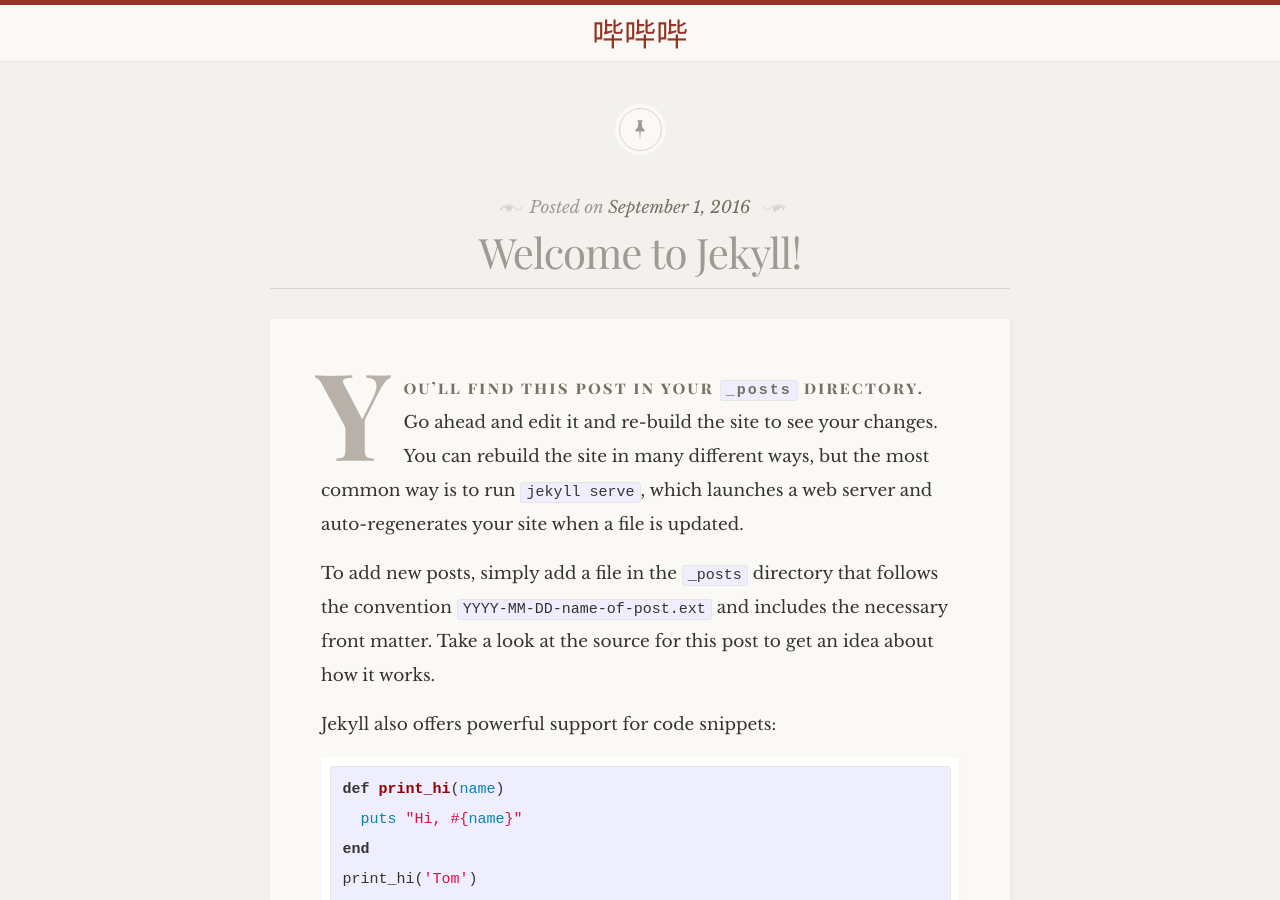
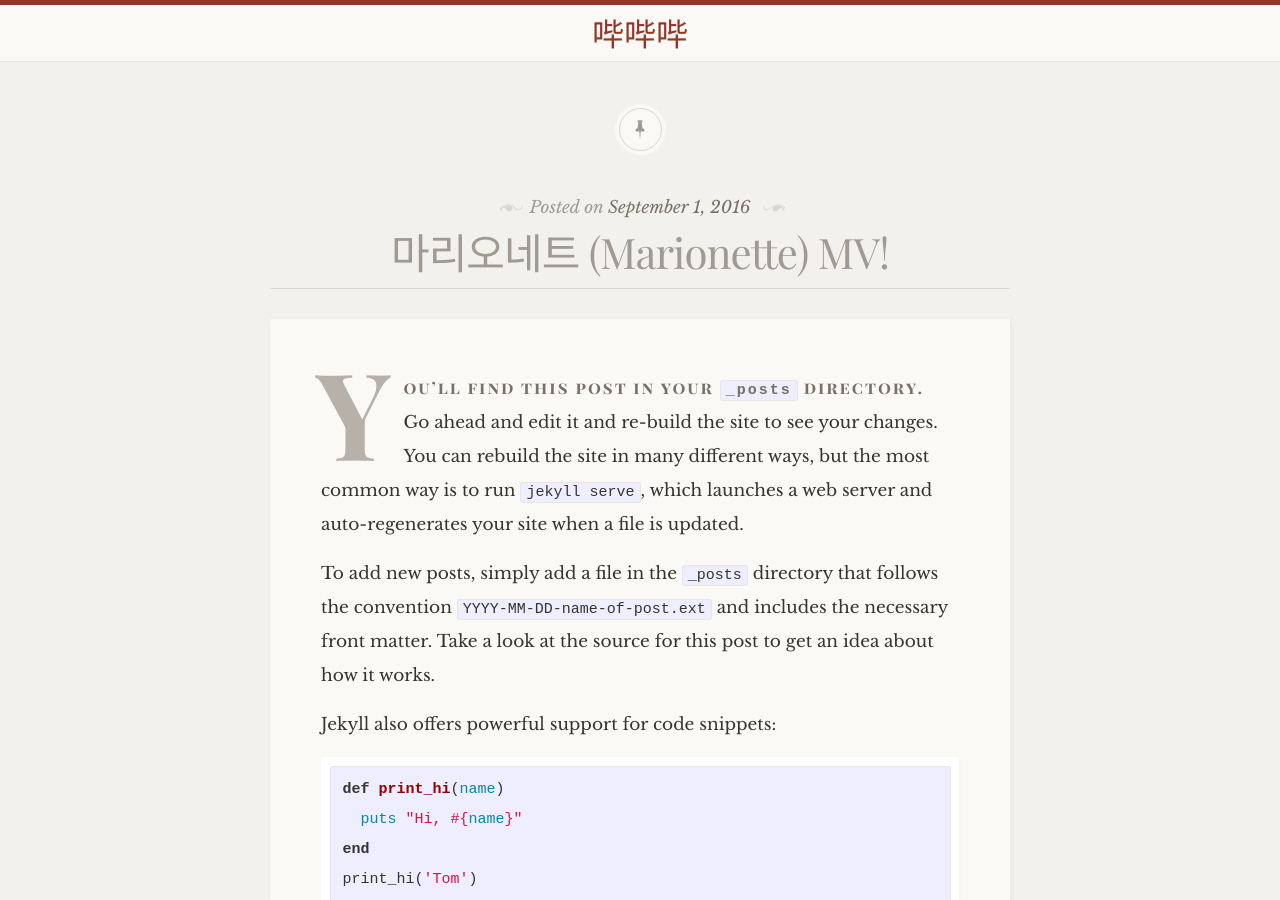
Before and after one commit to jvmkit/bibibi, a Jekyll site: the page built from _posts/2016-09-01-welcome-to-jekyll.markdown, in a window 1280 px wide and 900 px high. Built offline with Jekyll 4.4.1, drawn with Linux system fonts in a browser that asks for light colours; some web fonts are replaced.

Commit message:
first change

```diff
--- a/_posts/2016-09-01-welcome-to-jekyll.markdown
+++ b/_posts/2016-09-01-welcome-to-jekyll.markdown
@@ -1,8 +1,8 @@
 ---
 layout: post
-title:  "Welcome to Jekyll!"
+title:  "마리오네트 (Marionette) MV!"
 date:   2016-09-01 11:11:11 +0100
-audiolink: http://threecast.b0.upaiyun.com/threecast-episode-1.mp3
+audiolink: http://7xpokq.com1.z0.glb.clouddn.com/%EC%8A%A4%ED%85%94%EB%9D%BC%20%28Stellar%29%20-%20%EB%A7%88%EB%A6%AC%EC%98%A4%EB%84%A4%ED%8A%B8%20%28Marionette%29%20MV%20-%20YouTube.MP4
 categories: podcast
 podcasttype: audio/mpeg
 podcastlength: 4941
```
